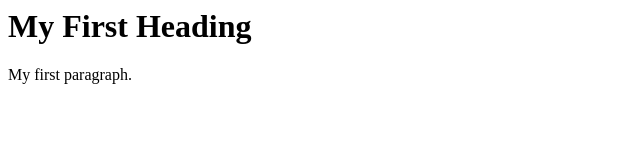
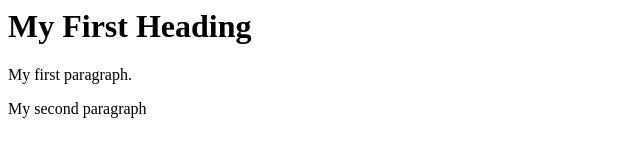
Before and after one commit to PavitharanAIS/CICD_FirstProject, a plain HTML site: page index.html in a window 1280 px wide. Shown: the whole page, without its empty margins (0-640 px from the left). Drawn offline with Linux system fonts and the light colour scheme.

Commit message:
Second Commit

```diff
--- a/index.html
+++ b/index.html
@@ -6,6 +6,7 @@
 
 <h1>My First Heading</h1>
 <p>My first paragraph.</p>
+<p> My second paragraph</p>
 
 </body>
 </html>
```
